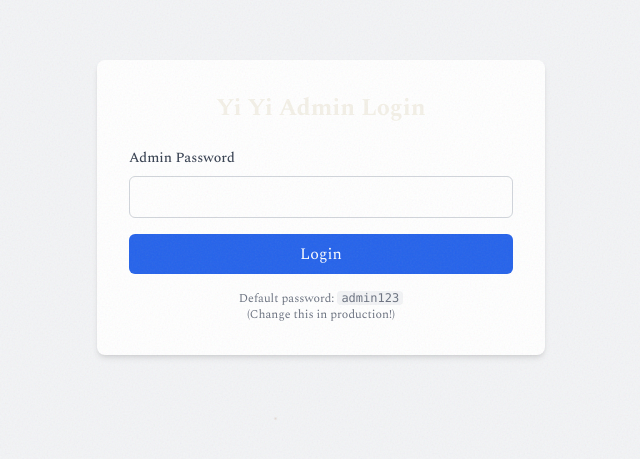
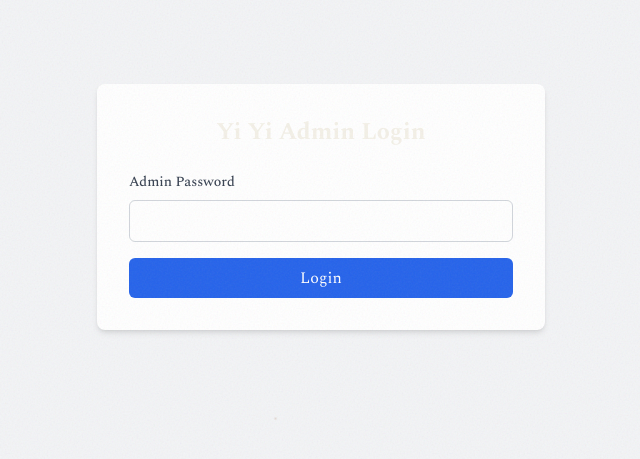
Before and after one commit to JordanSucher/yiyi-site, a Next.js app: page /admin/login in a window 1280 px wide. Shown: the part 193-652 px from the top of the page, without its empty margins (319-959 px from the left). Built offline with nearby package versions, Linux system fonts and the light colour scheme.

Commit message:
copy change

```diff
--- a/src/app/admin/login/page.tsx
+++ b/src/app/admin/login/page.tsx
@@ -72,11 +72,6 @@ export default function Login() {
           </button>
         </form>
 
-        <p className="mt-4 text-xs text-gray-500 text-center">
-          Default password: <code className="bg-gray-100 px-1 rounded">admin123</code>
-          <br />
-          (Change this in production!)
-        </p>
       </div>
     </div>
   )
```
